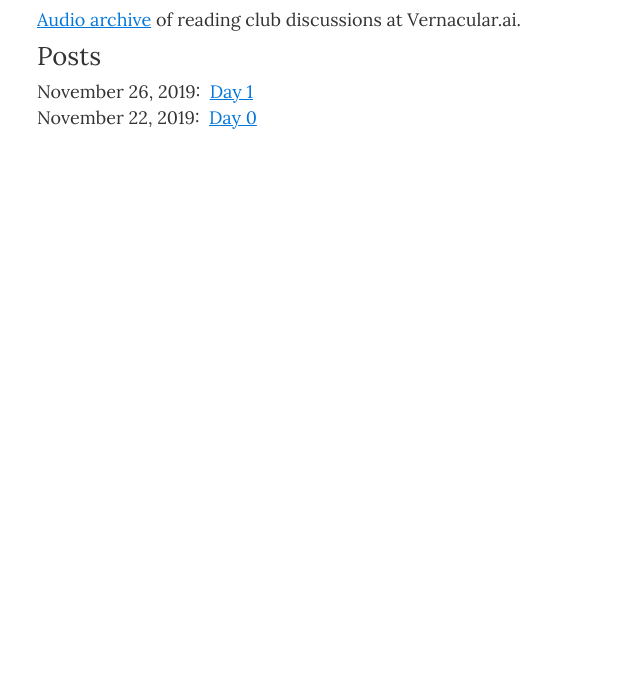
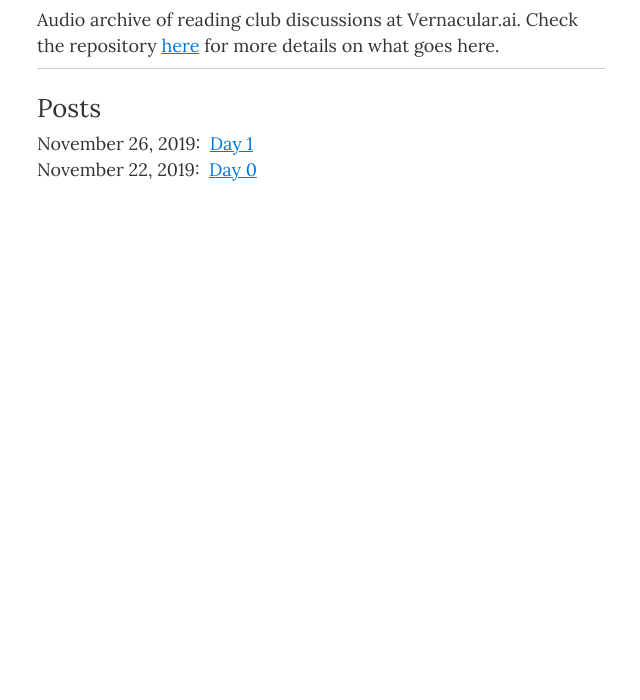
Before and after one commit to skit-ai/several-people-are-talking, a Gatsby site: page / in a window 1280 px wide. Shown: the part 100-800 px from the top of the page, without its empty margins (319-959 px from the left). Built offline with nearby package versions, Linux system fonts and the light colour scheme; Gatsby itself is replaced by a stand-in of ours.

Commit message:
minor rework on the index page content

```diff
--- a/src/pages/index.js
+++ b/src/pages/index.js
@@ -15,7 +15,8 @@ const IndexPage = ({
     return (
     <Layout>
       <SEO title="Home" />
-      <p><a href="https://github.com/Vernacular-ai/several-people-are-talking/">Audio archive</a> of reading club discussions at Vernacular.ai.</p>
+      <p>Audio archive of reading club discussions at Vernacular.ai. Check the repository <a href="https://github.com/Vernacular-ai/several-people-are-talking/">here</a> for more details on what goes here.</p>
+      <hr/>
       <h2>Posts</h2>
       <div>{Posts}</div>
     </Layout>
```
